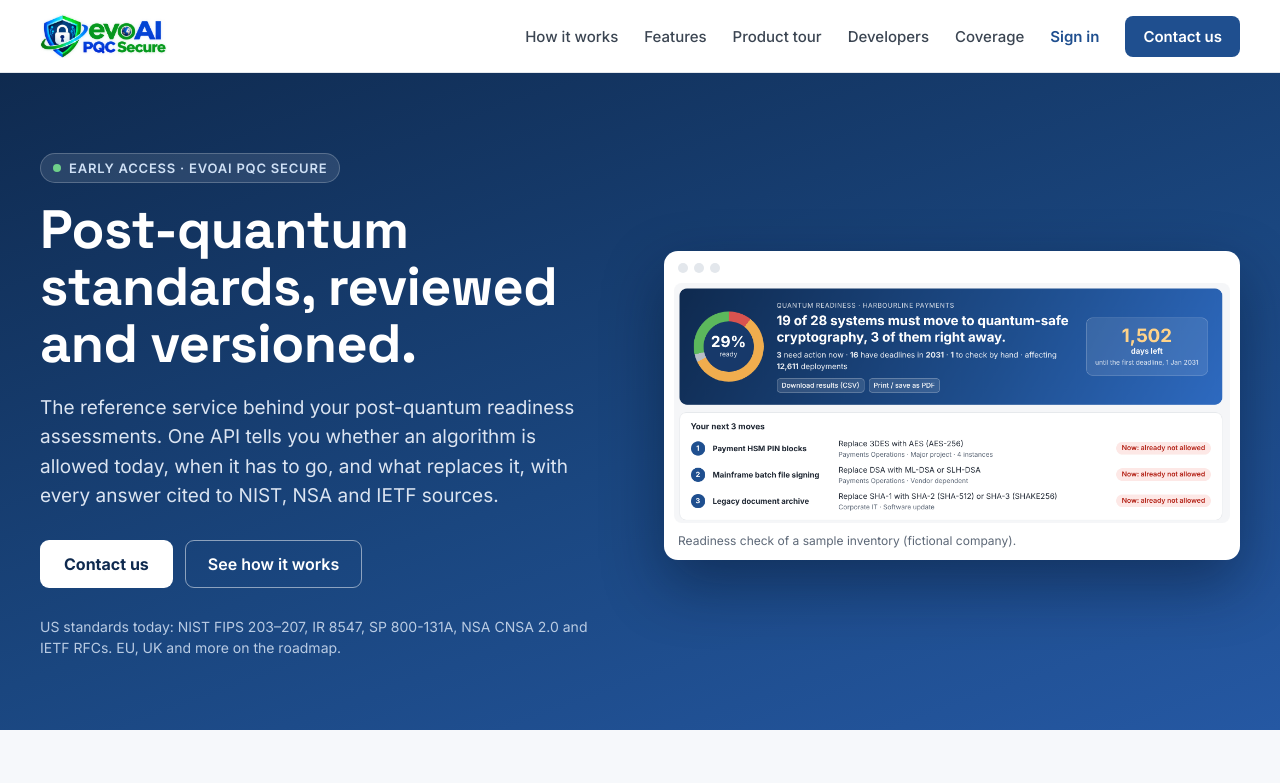
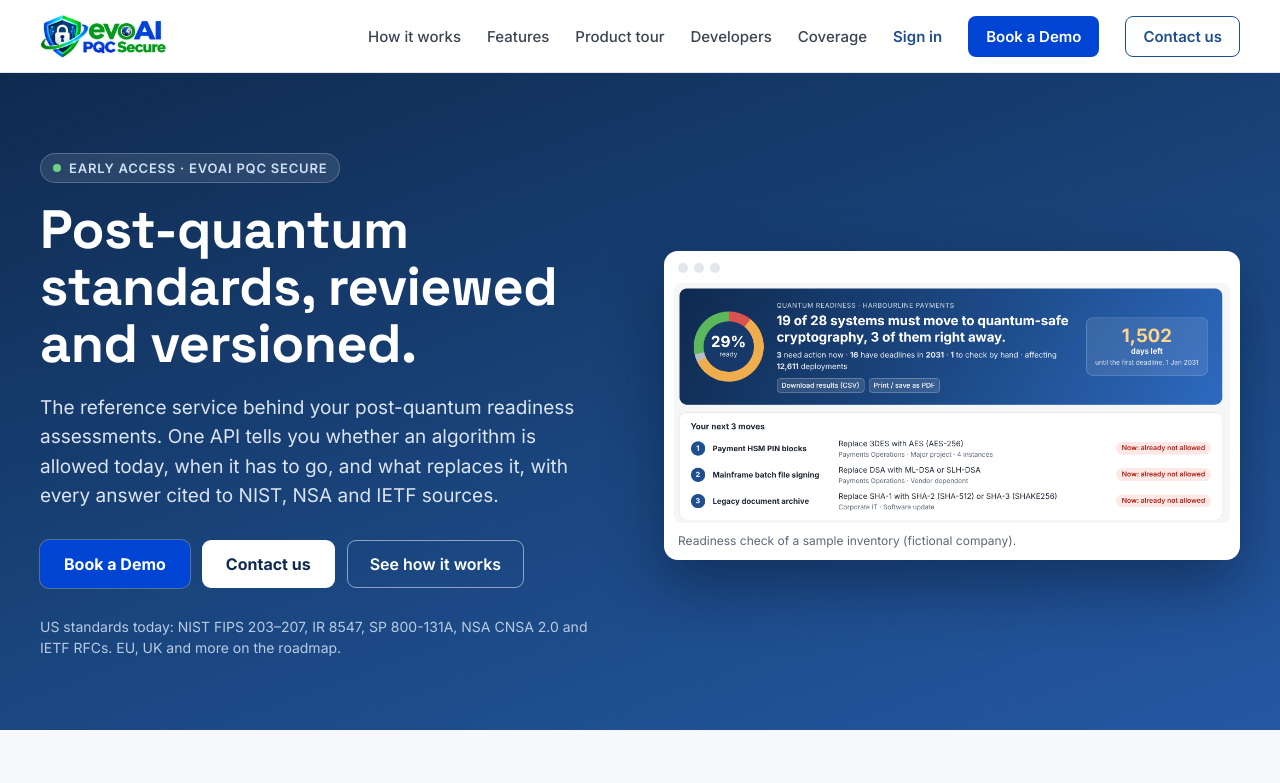
Before and after one commit to evoaiglobalsystem/evoaiglobal, a plain HTML site: page pqcsecure/index.html in a window 1280 px wide. Shown: the top 783 px of the page. Drawn offline with Linux system fonts and the light colour scheme.

Commit message:
Add files via upload

```diff
--- a/pqcsecure/index.html
+++ b/pqcsecure/index.html
@@ -84,7 +84,8 @@ a{color:#1f4f8f}a:hover{color:#0f2a4f}
 <a href="#developers" style="color: #3b4552; text-decoration: none">Developers</a>
 <a href="#coverage" style="color: #3b4552; text-decoration: none">Coverage</a>
 <a href="https://pqcstd.evoaiglobal.ai/ui/" style="color: #1f4f8f; text-decoration: none; font-weight: 600">Sign in</a>
-<a href="https://evoaiglobal.ai/#contact" style="color: #ffffff; background: #1f4f8f; padding: 11px 18px; border-radius: 8px; text-decoration: none; font-weight: 600">Contact us</a>
+<a href="https://evoaiglobal.ai/#demo" style="color: #ffffff; background: #0044d4; padding: 11px 18px; border-radius: 8px; text-decoration: none; font-weight: 600">Book a Demo</a>
+<a href="https://evoaiglobal.ai/#contact" style="color: #1f4f8f; background: #ffffff; padding: 10px 17px; border-radius: 8px; text-decoration: none; font-weight: 600; border: 1px solid #1f4f8f">Contact us</a>
 </div>
 </nav>
 </header>
@@ -99,6 +100,7 @@ a{color:#1f4f8f}a:hover{color:#0f2a4f}
 <h1 class="lp-h lp-hero-title" style="margin: 0 0 20px; font-size: 54px; line-height: 1.06; font-weight: 700">Post-quantum standards, reviewed and versioned.</h1>
 <p style="margin: 0 0 30px; font-size: 19px; line-height: 1.55; color: #dbe4f1; max-width: 560px">The reference service behind your post-quantum readiness assessments. One API tells you whether an algorithm is allowed today, when it has to go, and what replaces it, with every answer cited to NIST, NSA and IETF sources.</p>
 <div style="display: flex; flex-wrap: wrap; gap: 12px; margin-bottom: 28px">
+<a href="https://evoaiglobal.ai/#demo" style="background: #0044d4; color: #ffffff; font-weight: 700; padding: 14px 24px; border-radius: 9px; text-decoration: none; font-size: 16px; box-shadow: 0 0 0 1px rgba(255,255,255,0.25)">Book a Demo</a>
 <a href="https://evoaiglobal.ai/#contact" style="background: #ffffff; color: #0f2a4f; font-weight: 700; padding: 14px 24px; border-radius: 9px; text-decoration: none; font-size: 16px">Contact us</a>
 <a href="#how" style="color: #ffffff; font-weight: 600; padding: 13px 22px; border-radius: 9px; text-decoration: none; font-size: 16px; border: 1px solid rgba(255,255,255,0.5)">See how it works</a>
 </div>
@@ -220,7 +222,7 @@ a{color:#1f4f8f}a:hover{color:#0f2a4f}
 <li style="display: flex; gap: 12px"><svg aria-hidden="true" style="flex: none; margin-top: 2px" width="20" height="20" viewBox="0 0 24 24" fill="none" stroke="#1a7f4b" stroke-width="2.4" stroke-linecap="round" stroke-linejoin="round"><path d="M5 12l5 5L20 7"></path></svg><span>Who needs to act, quick wins and the vendor-dependent big jobs</span></li>
 <li style="display: flex; gap: 12px"><svg aria-hidden="true" style="flex: none; margin-top: 2px" width="20" height="20" viewBox="0 0 24 24" fill="none" stroke="#1a7f4b" stroke-width="2.4" stroke-linecap="round" stroke-linejoin="round"><path d="M5 12l5 5L20 7"></path></svg><span>A ready-to-share PDF report with executive summary, action plan and evidence</span></li>
 </ul>
-<a href="https://evoaiglobal.ai/#contact" style="display: inline-block; background: #1f4f8f; color: #ffffff; font-weight: 700; padding: 14px 24px; border-radius: 9px; text-decoration: none; font-size: 16px">Contact us for a walkthrough</a>
+<a href="https://evoaiglobal.ai/#demo" style="display: inline-block; background: #0044d4; color: #ffffff; font-weight: 700; padding: 14px 24px; border-radius: 9px; text-decoration: none; font-size: 16px">Book a Demo</a>
 </div>
 <div style="flex: 1.2 1 480px; min-width: 0; display: grid; gap: 18px">
 <img width="993" height="520" loading="lazy" decoding="async" src="assets/migration-roadmap.png" alt="Migration roadmap: one row per system on a shared timeline, coloured fine, must be replaced and banned, with when it is due and what to move to" style="width: 100%; height: auto; display: block; border-radius: 12px; border: 1px solid #e3e7ec; box-shadow: 0 12px 32px rgba(15, 42, 79, 0.12)">
@@ -335,7 +337,8 @@ X-API-Key: pqcsm_••••••••
 <p style="margin: 0; font-size: 18px; line-height: 1.55; color: #dbe4f1; max-width: 560px">We're onboarding a small group of assessment teams. Tell us about your systems and we'll walk you through what a readiness check looks like for you.</p>
 </div>
 <div style="display: flex; flex-wrap: wrap; gap: 12px">
-<a href="https://evoaiglobal.ai/#contact" style="background: #ffffff; color: #0f2a4f; font-weight: 700; padding: 15px 28px; border-radius: 9px; text-decoration: none; font-size: 17px">Contact us</a>
+<a href="https://evoaiglobal.ai/#demo" style="background: #ffffff; color: #0044d4; font-weight: 700; padding: 15px 28px; border-radius: 9px; text-decoration: none; font-size: 17px">Book a Demo</a>
+<a href="https://evoaiglobal.ai/#contact" style="color: #ffffff; font-weight: 700; padding: 14px 27px; border-radius: 9px; text-decoration: none; font-size: 17px; border: 1px solid rgba(255,255,255,0.6)">Contact us</a>
 </div>
 </div>
 </div>
@@ -352,6 +355,7 @@ X-API-Key: pqcsm_••••••••
 <span>A product of <a href="https://evoaiglobal.ai" style="color: #3b4552; font-weight: 600; text-decoration: none">evoAI</a> · Evolve. Automate. Accelerate.</span>
 </div>
 <nav aria-label="Footer" style="display: flex; flex-wrap: wrap; gap: 8px 22px">
+<a href="https://evoaiglobal.ai/#demo" style="color: #3b4552; text-decoration: none">Book a Demo</a>
 <a href="https://evoaiglobal.ai/#contact" style="color: #3b4552; text-decoration: none">Contact us</a>
 <a href="https://pqcstd.evoaiglobal.ai/ui/api-guide.html" style="color: #3b4552; text-decoration: none">API guide</a>
 <a href="https://pqcstd.evoaiglobal.ai/ui/release-notes.html" style="color: #3b4552; text-decoration: none">Release notes</a>
```
